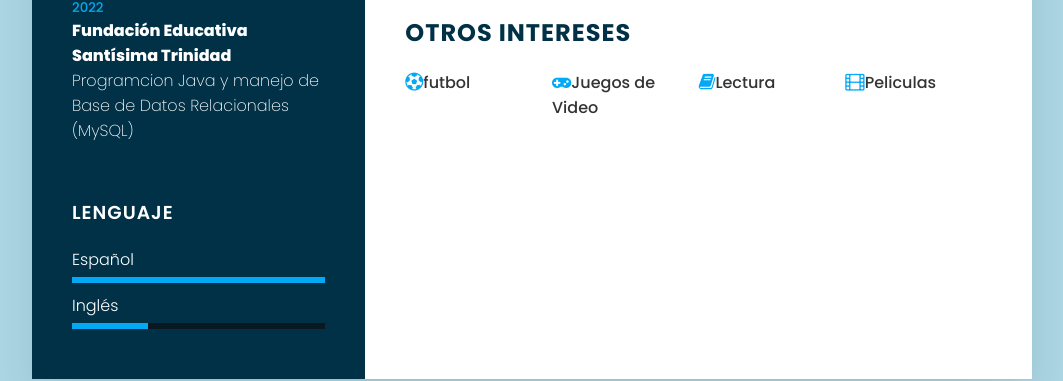
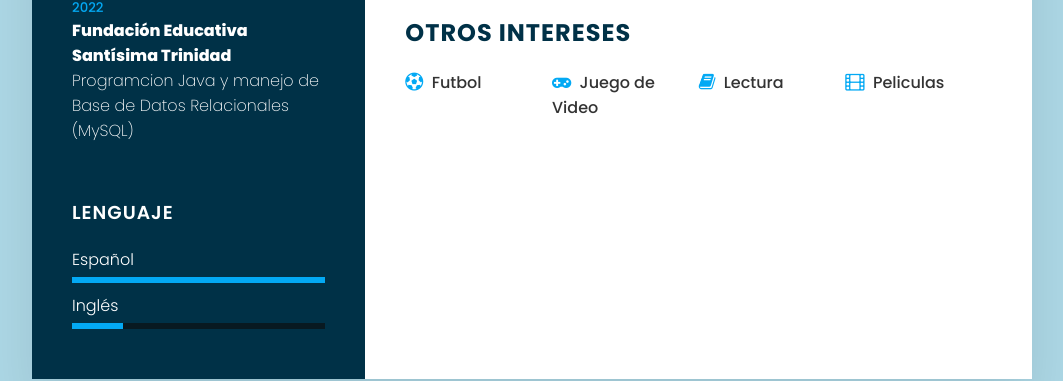
Before and after one commit to VicenteMza/CV_-Web, a plain HTML site: page index.html in a window 1280 px wide. Shown: the part 985-1366 px from the top of the page, without its empty margins (108-1171 px from the left). Drawn offline with Linux system fonts and the light colour scheme.

Commit message:
Cambios en la indentacion de Otros Intereses

```diff
--- a/index.html
+++ b/index.html
@@ -89,7 +89,7 @@
                     <li>
                         <span class="text">Inglés</span>
                         <span class="percent">
-                            <div style="width: 30%;"></div>
+                            <div style="width: 20%;"></div>
                         </span>
                     </li>
                 </ul>
@@ -115,7 +115,7 @@
                     desarrollarme como profesional.
                 </p>
             </div>
-        <!--
+            <!--
             <div class="about">
                 <h2 class="title2">Experiencia</h2>
                 <div class="box">
@@ -175,10 +175,18 @@
             <div class="about interest">
                 <h2 class="title2">Otros Intereses</h2>
                 <ul>
-                    <li><i class="fa fa-futbol-o" aria-hidden="true"></i>futbol</li>
-                    <li><i class="fa fa-gamepad" aria-hidden="true"></i>Juegos de Video</li>
-                    <li><i class="fa fa-book" aria-hidden="true"></i>Lectura</li>
-                    <li><i class="fa fa-film" aria-hidden="true"></i>Peliculas</li>
+                    <li>
+                        <span class="icon"><i class="fa fa-futbol-o" aria-hidden="true"></i>&nbsp;&nbsp;Futbol</span>
+                    </li>
+                    <li>
+                        <span class="icon"><i class="fa fa-gamepad" aria-hidden="true"></i>&nbsp;&nbsp;Juego de Video</span>
+                    </li>
+                    <li>
+                        <span class="icon"><i class="fa fa-book" aria-hidden="true"></i>&nbsp;&nbsp;Lectura</span>
+                    </li>
+                    <li>
+                        <span class="icon"><i class="fa fa-film" aria-hidden="true"></i>&nbsp;&nbsp;Peliculas</span>
+                    </li>
                 </ul>
             </div>
         </div>
```
